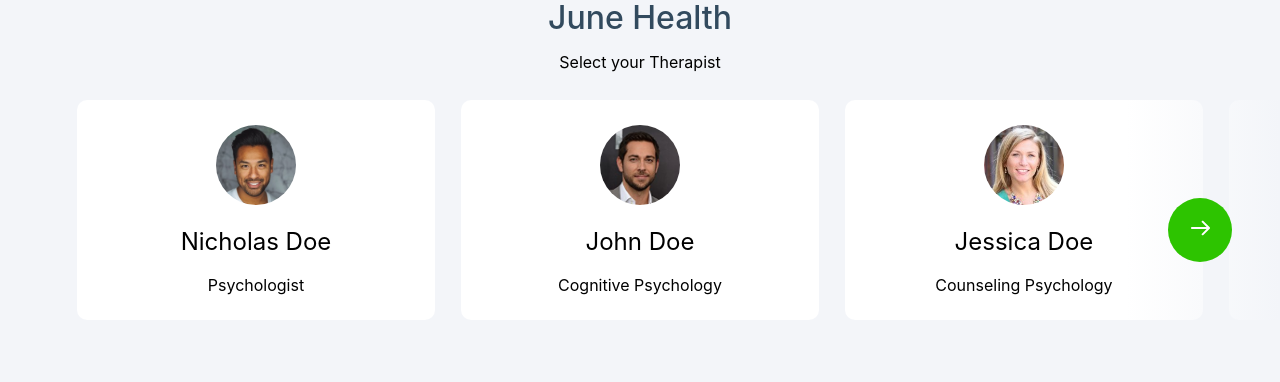
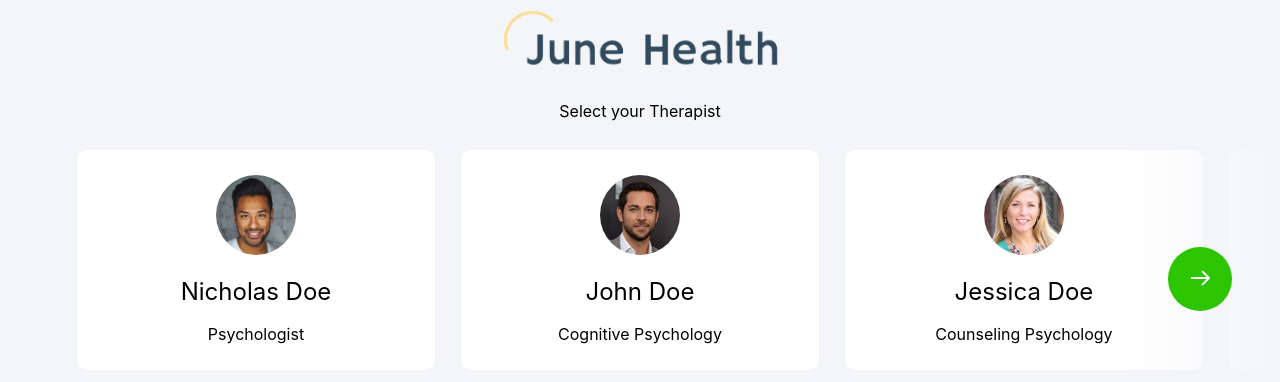
Before and after one commit to luciancic/junehealth, a React (Create React App) app in the folder client/: page / in a window 1280 px wide. Shown: the top 382 px of the page. Built offline with nearby package versions, Linux system fonts and the light colour scheme.

Commit message:
Add header img

```diff
--- a/client/src/App.css
+++ b/client/src/App.css
@@ -5,12 +5,7 @@
 }
 
 .app-title {
-  flex-direction: column;
-  align-items: center;
-  justify-content: center;
-  font-size: 2rem;
-  font-weight: 500;
-  color: #324a5e;
+  transform: scale(0.9);
 }
 
 .therapist-container {
--- a/client/src/App.js
+++ b/client/src/App.js
@@ -1,12 +1,13 @@
 import React from 'react';
 import TherapistSelection from './TherapistSelection';
 import './App.css';
+import titleImg from './assets/title.png';
 
 function App() {
   return (
     <div className="app">
       <header className="app-title">
-        June Health
+        <img src={ titleImg } alt="title"/>
       </header>
       <TherapistSelection />
     </div>
```
Also changed, not shown: client/src/assets/title.png (added).
